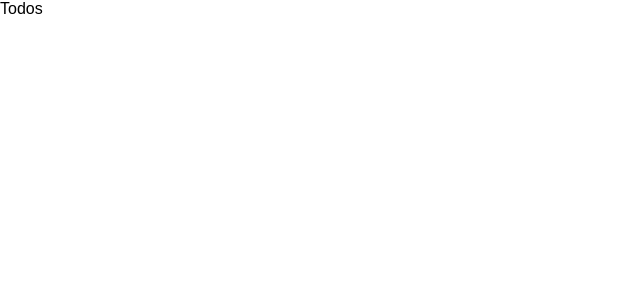
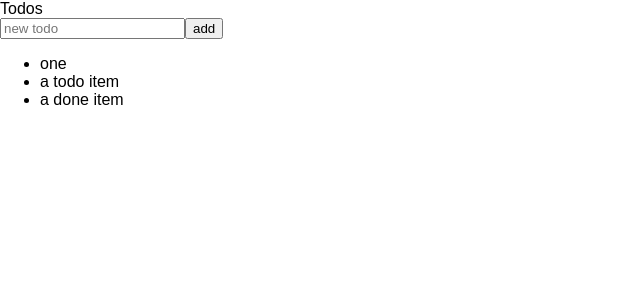
Before and after one commit to shengoo/todo-react, a React (Create React App) app: page / in a window 1280 px wide. Shown: the top 300 px of the page, without its empty margins (0-640 px from the left). Built offline with nearby package versions, Linux system fonts and the light colour scheme.

Commit message:
add components

```diff
--- a/package.json
+++ b/package.json
@@ -6,6 +6,7 @@
     "react-scripts": "0.7.0"
   },
   "dependencies": {
+    "bootstrap-without-jquery": "^1.0.4",
     "react": "^15.3.2",
     "react-dom": "^15.3.2"
   },
--- a/src/App.js
+++ b/src/App.js
@@ -2,44 +2,21 @@ import React, {Component} from 'react';
 import './App.css';
 
 import Header from  './components/Header';
+import AddTodo from './components/AddTodo';
+import TodoList from './components/TodoList';
 
-const todoList = [
-    {
-        title: 'one',
-        done: false
-    }, {
-        title: 'a todo item',
-        done: false
-    }, {
-        title: 'a done item',
-        done: true
-    }
-];
-
-function getListTemplate(list) {
-    return list.map(formatTodo);
-}
-function formatTodo(todo) {
-    return <li>
-        {todo.title}
-    </li>;
-}
 
 const element = (
-        <div>
-            <h1>Todos</h1>
-            <ul>
-                {getListTemplate(todoList)}
-            </ul>
-        </div>
-    )
-    ;
+  <div>
+      <Header/>
+      <AddTodo/>
+      <TodoList/>
+  </div>
+);
 
 class App extends Component {
     render() {
-        return <div>
-            <Header/>
-        </div>;
+        return element;
     }
 }
 
--- /dev/null
+++ b/src/components/AddTodo.js
@@ -0,0 +1,14 @@
+import React from 'react';
+
+
+
+export default class AddTodo extends React.Component{
+
+    render(){
+        return <div>
+          <input type="text" placeholder="new todo" />
+          <button>add</button>
+        </div>
+    }
+
+}
--- /dev/null
+++ b/src/components/TodoList.js
@@ -0,0 +1,34 @@
+import React from 'react';
+
+
+const todoList = [
+    {
+        title: 'one',
+        done: false
+    }, {
+        title: 'a todo item',
+        done: false
+    }, {
+        title: 'a done item',
+        done: true
+    }
+];
+
+function getListTemplate(list) {
+    return list.map(formatTodo);
+}
+function formatTodo(todo) {
+    return <li>
+        {todo.title}
+    </li>;
+}
+
+export default class TodoList extends React.Component{
+
+    render(){
+        return <ul>
+          {getListTemplate(todoList)}
+        </ul>
+    }
+
+}
```
